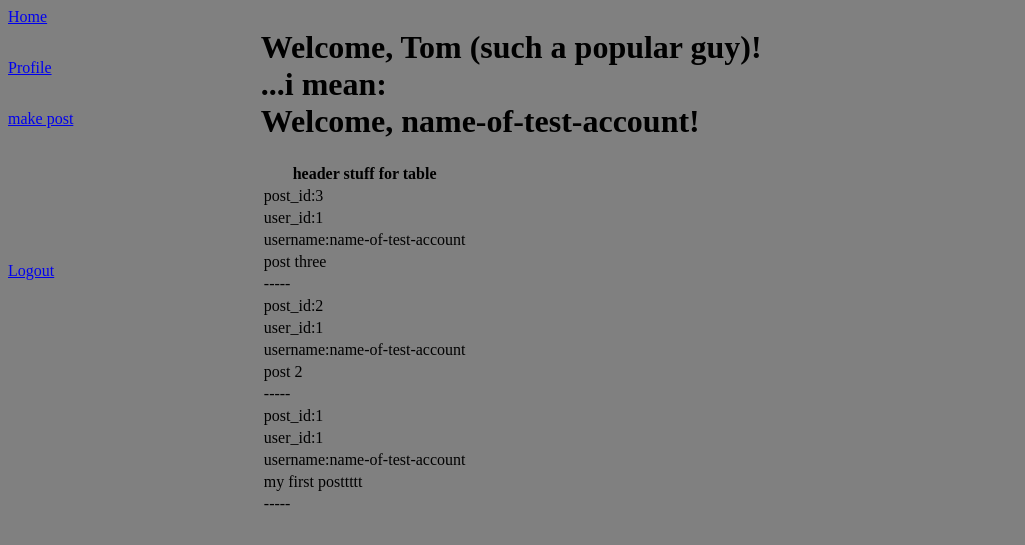
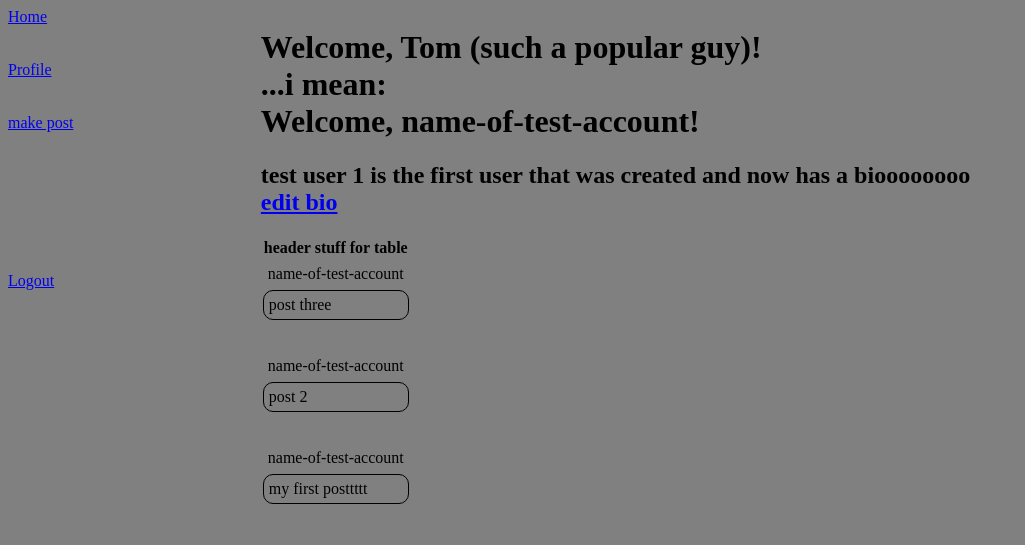
Before and after one commit to G4te-Keep3r/twitter-clone_name-TBD, a Flask app: page /profile in a window 1280 px wide. Shown: the top 545 px of the page, without its empty margins (0-1025 px from the left). Run offline with Flask 2, Linux system fonts and the light colour scheme; a user stored in the database is signed in; data comes from the database, SQL or seed files in the repository; both versions use the stored data as it was after the commit.

Commit message:
profile bio functions, better post(/"tweet") formatting

```diff
--- a/project/main.py
+++ b/project/main.py
@@ -41,7 +41,7 @@ def profile():
 	#User.query.get(int(user_id))
 
 
-	return render_template('profile.html', username=current_user.username, posts=posts)
+	return render_template('profile.html', username=current_user.username, posts=posts, bio=current_user.biography)
 
 
 
--- a/project/static/css/main.css
+++ b/project/static/css/main.css
@@ -16,3 +16,9 @@ html {
 .div5 { grid-area: 5 / 1 / 6 / 2; }
 .div6 { grid-area: 6 / 1 / 7 / 2; }
 .div7 { grid-area: 1 / 2 / 11 / 3; }
+
+td {
+  border: 1px solid black;
+  border-radius: 10px;
+  padding: 5px;
+}
--- a/project/templates/index.html
+++ b/project/templates/index.html
@@ -17,11 +17,9 @@
         <th>header stuff for table</th>
     </tr>
     {% for post in posts %}
-      <tr><td>post_id:{{ post.Posts.id }}</td></tr>
-      <tr><td>user_id:{{ post.Posts.user_id }}</td></tr>
-      <tr><td>username:{{ post.User.username }}</td></tr>
+      <tr><td style="border: none; text-align: end">{{ post.User.username }}</td></tr>
       <tr><td>{{ post.Posts.post }}</td></tr>
-      <tr><td>-----</td></tr>
+    <tr><td style="border: none;"><br></td></tr>
     {% endfor %}
 </table>
 {% endif %}
--- a/project/templates/profile.html
+++ b/project/templates/profile.html
@@ -5,6 +5,15 @@
   Welcome, Tom (such a popular guy)!</br>...i mean:</br>
   Welcome, {{ username }}!
 </h1>
+<h2>
+  {% if bio is none %}
+    <a href="{{ url_for('auth.editbio') }}">create bio</a>
+  {% else %}
+    {{ bio }}
+    <br>
+    <a href="{{ url_for('auth.editbio') }}">edit bio</a>
+  {% endif %}
+</h2>
 
 {% if posts|length < 1 %}
 <h4 style="text-align:center;">You have not made any posts yet</h4>
@@ -15,11 +24,9 @@
         <th>header stuff for table</th>
     </tr>
     {% for post in posts %}
-      <tr><td>post_id:{{ post.Posts.id }}</td></tr>
-      <tr><td>user_id:{{ post.Posts.user_id }}</td></tr>
-      <tr><td>username:{{ post.User.username }}</td></tr>
+      <tr><td style="border: none; text-align: end">{{ post.User.username }}</td></tr>
       <tr><td>{{ post.Posts.post }}</td></tr>
-    <tr><td>-----</td></tr>
+    <tr><td style="border: none;"><br></td></tr>
     {% endfor %}
 </table>
 {% endif %}
```
Also changed, not shown: project/auth.py (+23 -0 lines), project/templates/editbio.html (added, +34 -0 lines), project/db.sqlite.
